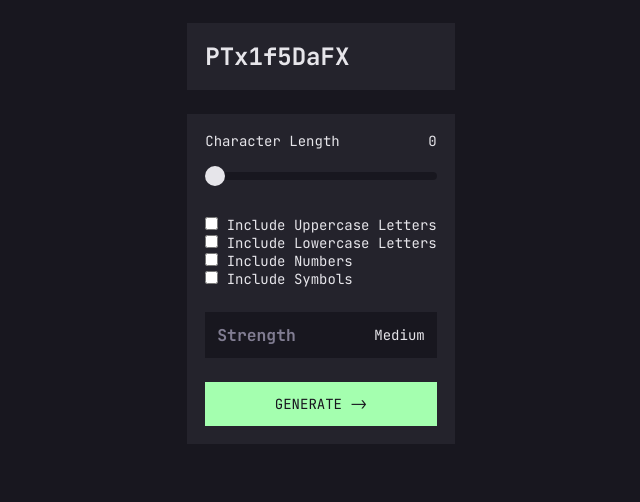
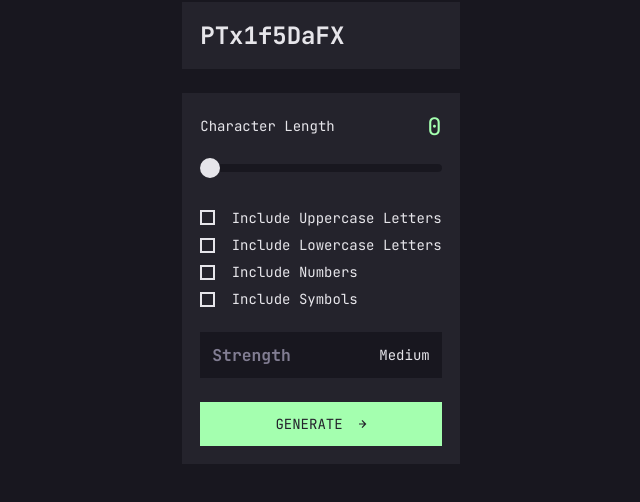
Before and after one commit to MatthewPCope/Password_Generator, a plain HTML site: page index.html in a window 1280 px wide. Shown: the part 180-682 px from the top of the page, without its empty margins (319-959 px from the left). Drawn offline with Linux system fonts and the light colour scheme.

Commit message:
arrow icon in the button

```diff
--- a/index.html
+++ b/index.html
@@ -28,19 +28,19 @@
 
         <div class="checkboxes">
           <div>
-            <input type="checkbox">
+            <input type="checkbox" id="uppercase">
             <label>Include Uppercase Letters</label>
           </div>
           <div>
-            <input type="checkbox">
+            <input type="checkbox" id="lowercase">
             <label>Include Lowercase Letters</label>
           </div>
           <div>
-            <input type="checkbox">
+            <input type="checkbox" id="numbers">
             <label>Include Numbers</label>
           </div>
           <div>
-            <input type="checkbox">
+            <input type="checkbox" id="symbols">
             <label>Include Symbols</label>
           </div>
         </div>
@@ -54,7 +54,12 @@
           </div>
         </div>
         <div>
-          <button class="btn">Generate -></button>
+          <button class="btn">
+            Generate
+            <svg class="arrow-right" width="8" height="8" xmlns="http://www.w3.org/2000/svg" viewBox="0 0 12 12">
+              <path d="m5.106 12 6-6-6-6-1.265 1.265 3.841 3.84H.001v1.79h7.681l-3.841 3.84z"/>
+            </svg>
+          </button>
         </div>
 
       </div>
--- a/style.css
+++ b/style.css
@@ -62,10 +62,10 @@ h3{
     justify-content: space-between;
     align-items: center;
 }
-.btn{
+.btn {
     width: 100%;
     background-color: var(--strong);
-    color: var(--black);
+    color: var(--dark-gray);
     font-size: 1.4rem;
     text-transform: uppercase;
     padding: 1.2rem 3.2rem;
@@ -74,11 +74,27 @@ h3{
     border: 1px solid var(--strong);
     cursor: pointer;
     font-family: inherit;
+    display: flex;
+    justify-content: center;
+    align-items: center;
 }
+
 .btn:hover,
-.btn:active{
+.btn:active {
     background-color: var(--dark-gray);
     color: var(--strong);
+}
+
+.btn:hover .arrow-right path,
+.btn:active .arrow-right path {
+    fill: var(--strong);
+}
+.arrow-right {
+    margin-left: 16px;
+    transition: fill 0.3s;
+}
+.arrow-right path {
+    fill: var(--dark-gray);
 }
 .character-length {
     display: flex;
@@ -92,6 +108,60 @@ h3{
     align-items: center;
     font-size: 1.4rem;
     color: var(--whiteish);
+}
+#char-length-value{
+    color: var(--strong);
+    font-size: 2.4rem;
+}
+.checkboxes{
+    display: flex;
+    flex-direction: column;
+    gap: .8rem;
+}
+
+/* Base styles for checkboxes */
+input[type="checkbox"] {
+    -webkit-appearance: none;
+    -moz-appearance: none;
+    appearance: none;
+    width: 1.5rem;
+    height: 1.5rem;
+    margin-right: .8rem;
+    background-color: var(--dark-gray); /* Gray background color */
+    border: 2px solid var(--whiteish); /* Match border color to background */
+    cursor: pointer;
+    position: relative;
+    display: inline-block;
+    vertical-align: middle;
+    transition: background-color 0.2s, border-color 0.2s;
+}
+
+/* Checked state with green background and visible SVG */
+input[type="checkbox"]:checked {
+    background-color: var(--strong); /* Green background when checked */
+    border-color: var(--strong); /* Match border color to background */
+}
+
+/* SVG checkmark icon */
+input[type="checkbox"]:checked::before {
+    content: '';
+    position: absolute;
+    top: 60%;
+    left: 52%;
+    width: 12px; /* Adjust size to fit inside the checkbox */
+    height: 12px;
+    background-image: url('assets/images/icon-check.svg'); /* Path to your SVG */
+    background-size: contain;
+    background-repeat: no-repeat;
+    transform: translate(-50%, -50%); /* Center the checkmark */
+}
+
+/* Hover effect for the checkbox */
+input[type="checkbox"]:hover {
+    border-color: var(--strong); /* Green border on hover */
+}
+label{
+    vertical-align: middle;
 }
 
 /* Base slider styling */
```
